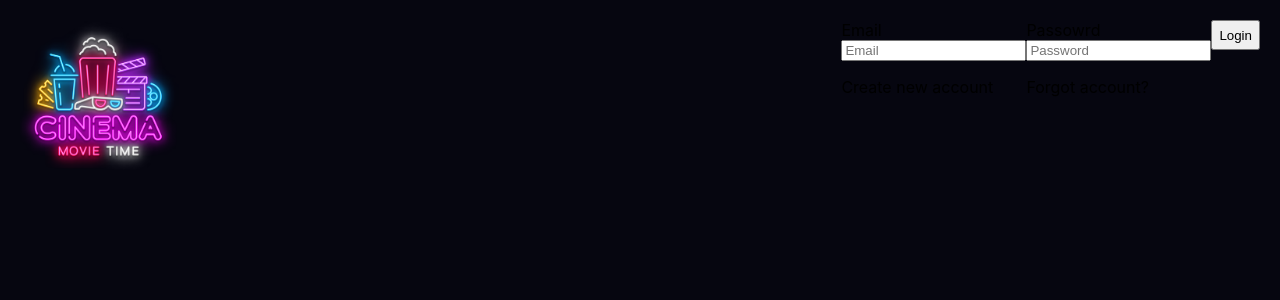
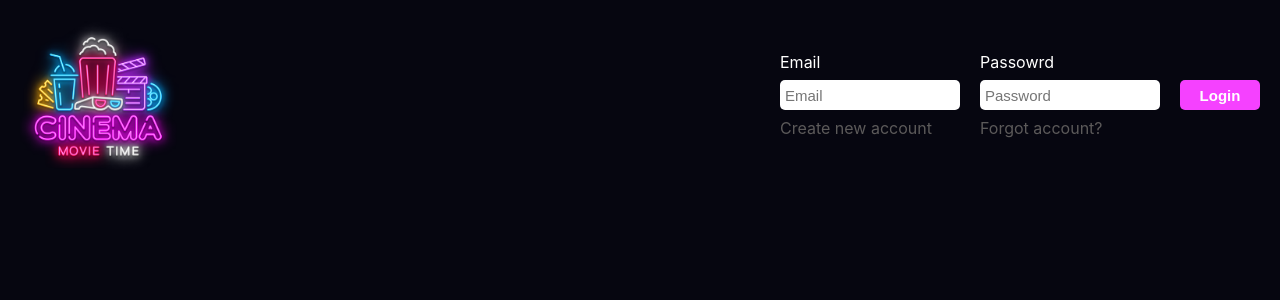
Before and after one commit to matthewdshepherd/moviesoutnow, a React (Create React App) app: page / in a window 1280 px wide. Shown: the top 300 px of the page. Built offline with nearby package versions, Linux system fonts and the light colour scheme.

Commit message:
Style and structure the login form, color login btn

```diff
--- a/src/Components/App/App.css
+++ b/src/Components/App/App.css
@@ -2,6 +2,7 @@
   display: flex;
   justify-content: space-between;
   padding: 20px;
+  align-items: center;
 }
 
 .movie_time_logo {
--- a/src/Components/App/App.js
+++ b/src/Components/App/App.js
@@ -1,7 +1,7 @@
 import React from 'react';
 import './App.css';
 import movie_time_logo from '../../images/movie_time.png'
-import LoginForm from '../../LoginForm/LoginForm'
+import LoginForm from '../LoginForm/LoginForm'
 
 function App() {
   return (
--- /dev/null
+++ b/src/Components/LoginForm/LoginForm.css
@@ -0,0 +1,50 @@
+.header--login {
+  display: flex;
+  align-items: center;
+}
+
+.header--userinput__div {
+  display: flex;
+  flex-direction: column;
+  justify-content: flex-start;
+  align-content: flex-start;
+  align-items: flex-start;
+}
+
+.login__button {
+  height: 20%;
+}
+
+.login__label {
+  color: #FFF;
+}
+.header--userinput__input {
+  border-radius: 5px;
+  border: none;
+  height: 30px;
+  width: 180px;
+  margin-top: 8px;
+  padding-left: 5px;
+  font-size: 15px;
+}
+
+.header--userinput__div {
+  margin-right: 20px;
+}
+
+.login--bottomtext {
+  color: #5c5a5a;
+  margin: 0;
+  margin-top: 8px;
+}
+
+.login__button {
+  border: none;
+  height: 30px;
+  width: 80px;
+  border-radius: 5px;
+  background-color: #F541FF;
+  color: #FFF;
+  font-weight: 700;
+  font-size: 15px;
+}
--- a/src/LoginForm/LoginForm.js
+++ b/src/Components/LoginForm/LoginForm.js
@@ -1,6 +1,6 @@
 import React from "react"
 import "./LoginForm.css"
-import movie_time_logo from '../images/movie_time.png'
+import movie_time_logo from '../../images/movie_time.png'
 
 
 export class LoginForm extends React.Component {
@@ -17,23 +17,25 @@ export class LoginForm extends React.Component {
       <form className="header--login">
         <div className="header--userinput__div">
           <label
+            className="login__label"
             htmlFor="email">Email</label>
           <input
             className="header--userinput__input"
             id="email"
             type="text"
             placeholder="Email"></input>
-          <p>Create new account</p>
+          <p className="login--bottomtext" >Create new account</p>
         </div>
         <div className="header--userinput__div">
           <label
+            className="login__label"
             htmlFor="password">Passowrd</label>
           <input
             className="header--userinput__input"
             id="password"
-            type="text"
+            type="password"
             placeholder="Password"></input>
-          <p>Forgot account?</p>
+          <p className="login--bottomtext" >Forgot account?</p>
         </div>
         <button
           type="button"
--- a/src/LoginForm/LoginForm.css
+++ /dev/null
@@ -1,16 +0,0 @@
-.header--login {
-  display: flex;
-  flex-direction: space-between;
-}
-
-.header--userinput__div {
-  display: flex;
-  flex-direction: column;
-  justify-content: flex-start;
-  align-content: flex-start;
-  align-items: flex-start;
-}
-
-.login__button {
-  height: 20%;
-}
```
Also changed, not shown: 1 other file (tests, documents, lock files or other folders).
